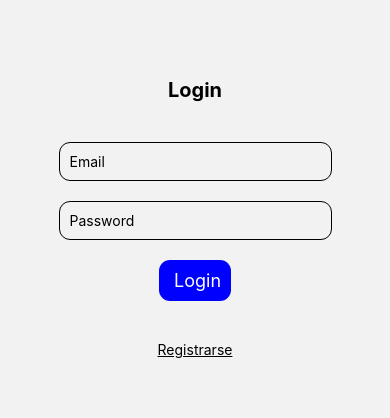
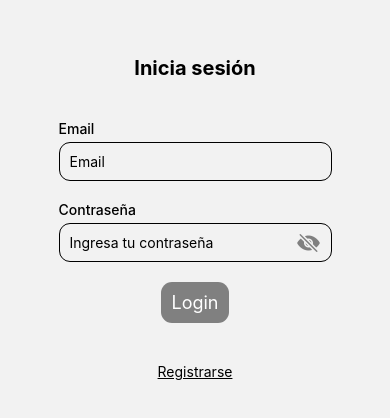
Before and after one commit to pulvi07/Login-Front-UADE, a React Native app in the folder ProbameEstaApp/: screen / in a window 390 px wide. Shown: the part 204-622 px from the top of the page. Built offline with nearby package versions, Linux system fonts and the light colour scheme.

Commit message:
Feat: agrego funcionalidad para ver/ocultar contraseña

```diff
--- a/ProbameEstaApp/screens/auth/LoginScreen/LoginScreen.jsx
+++ b/ProbameEstaApp/screens/auth/LoginScreen/LoginScreen.jsx
@@ -8,11 +8,12 @@ import {
   TouchableOpacity,
   Alert,
 } from 'react-native';
-
+import Ionicons from 'react-native-vector-icons/Ionicons';
 
 const LoginScreen = ({setIsLoggedIn}) => {
   const [email, setEmail] = useState('');
   const [password, setPassword] = useState('');
+  const [showPassword, setShowPassword] = useState(false);
 
   const handleLogin = () => {
     // BUG: comprueba cualquier contraseña q exista
@@ -21,7 +22,7 @@ const LoginScreen = ({setIsLoggedIn}) => {
     if (user) {
         setIsLoggedIn(true);
     } else {
-      Alert.alert('Error', 'Credenciales inválidas');
+      Alert.alert('Error', 'Email o contraseña incorrectos. Inténtalo de nuevo');
     }
   };
 
@@ -29,12 +30,28 @@ const LoginScreen = ({setIsLoggedIn}) => {
   return (
     <View style={styles.loginscreen}>
       <View style={{justifyContent: 'center', alignItems: 'center', gap: 20, width: '70%', height: '100%',}}>
-        <Text style={{ fontSize: 20, fontWeight: 'bold', marginBottom: 20 }}> Login </Text>
+        <Text style={{ fontSize: 20, fontWeight: 'bold', marginBottom: 20 }}> Inicia sesión </Text>
+        <Text style={styles.label}>Email</Text>
         <TextInput placeholder="Email" style={styles.input} keyboardType="email-address" autoCapitalize="none" value={email} onChangeText={setEmail}/>
-        <TextInput placeholder="Password" secureTextEntry style={styles.input} value={password} onChangeText={setPassword}/>
-        <TouchableOpacity style={{ backgroundColor: /[^a-zA-Z0-9]/.test(password) ? 'gray' : 'blue', padding: 10, borderRadius: 11,}} onPress={handleLogin}>
-
-          <Text style={{ fontSize: 18, fontWeight: '400', color: 'white' }}> Login</Text>
+        <Text style={styles.label}>Contraseña</Text>
+        <View style={styles.passwordContainer}>
+          <TextInput
+            placeholder="Ingresa tu contraseña"
+            secureTextEntry={!showPassword}
+            style={styles.passwordInput}
+            value={password}
+            onChangeText={setPassword}
+          />
+          <TouchableOpacity onPress={() => setShowPassword(!showPassword)}>
+            <Ionicons
+              name={showPassword ? 'eye' : 'eye-off'}
+              size={24}
+              color="gray"
+            />
+          </TouchableOpacity>
+        </View>
+        <TouchableOpacity style={{ backgroundColor: email.trim() === '' || password.trim() === '' ? 'gray' : 'blue', padding: 10, borderRadius: 11, marginTop: '5'}} disabled={email.trim() === '' || password.trim() === ''} onPress={handleLogin}>
+          <Text style={{ fontSize: 18, fontWeight: '400', color: 'white', paddingHorizontal: '20' }}>Login</Text>
         </TouchableOpacity>
 
         <TouchableOpacity onPress={() => {}}>
@@ -58,6 +75,27 @@ export const styles = StyleSheet.create({
     width: '100%',
     borderWidth: 1,
     borderRadius: 11,
+    marginTop: -15
+  },
+  passwordContainer: {
+    width: '100%',
+    borderWidth: 1,
+    borderRadius: 11,
+    flexDirection: 'row',
+    alignItems: 'center',
+    paddingHorizontal: 10,
+    marginTop: -15
+  },
+  passwordInput: {
+    flex: 1,
+    paddingVertical: 10,
+  },
+  label: {
+    fontSize: 14,
+    fontWeight: '500',
+    alignSelf: 'flex-start',
+    textAlign: 'left',
+    marginTop: '-10'
   },
 });
 
```
